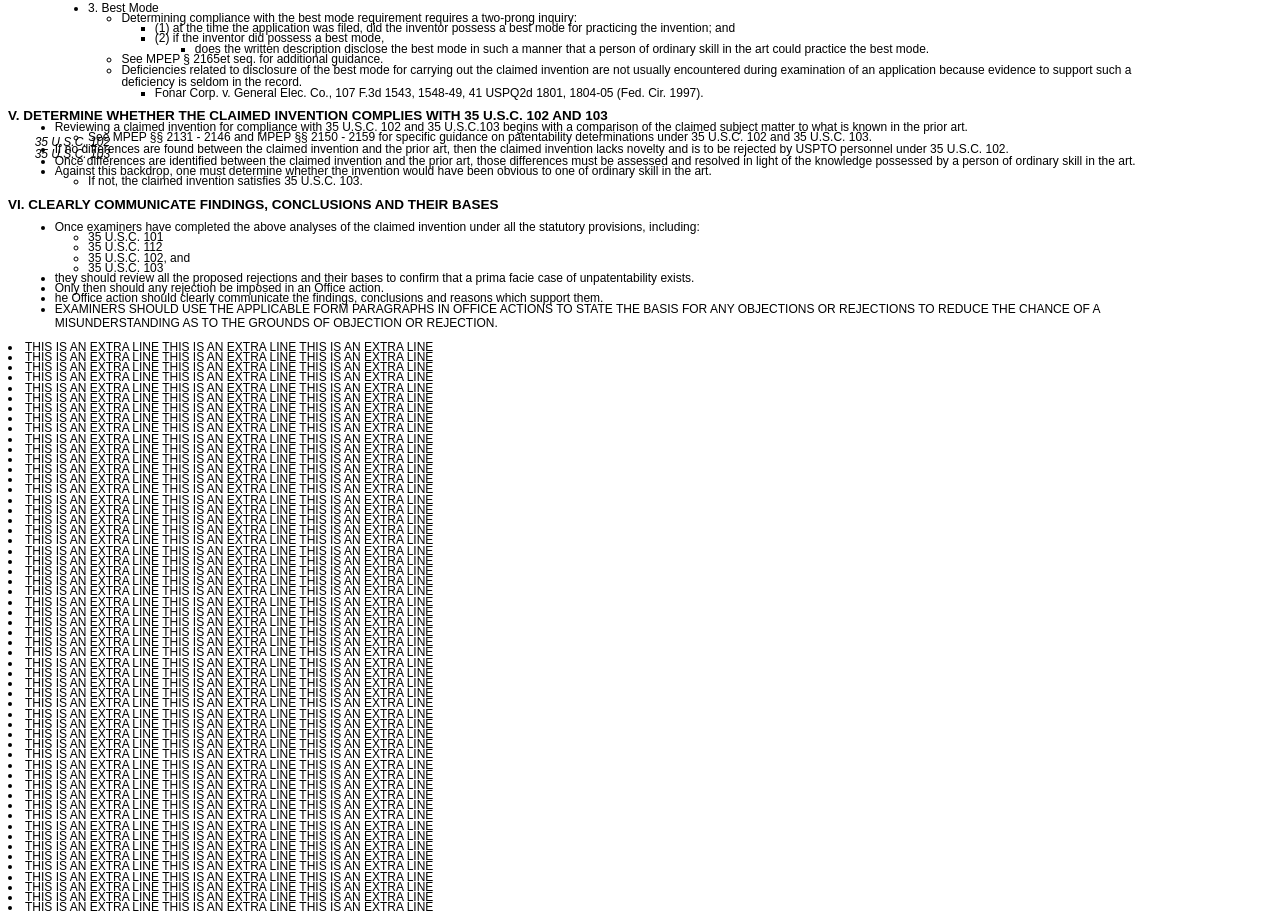
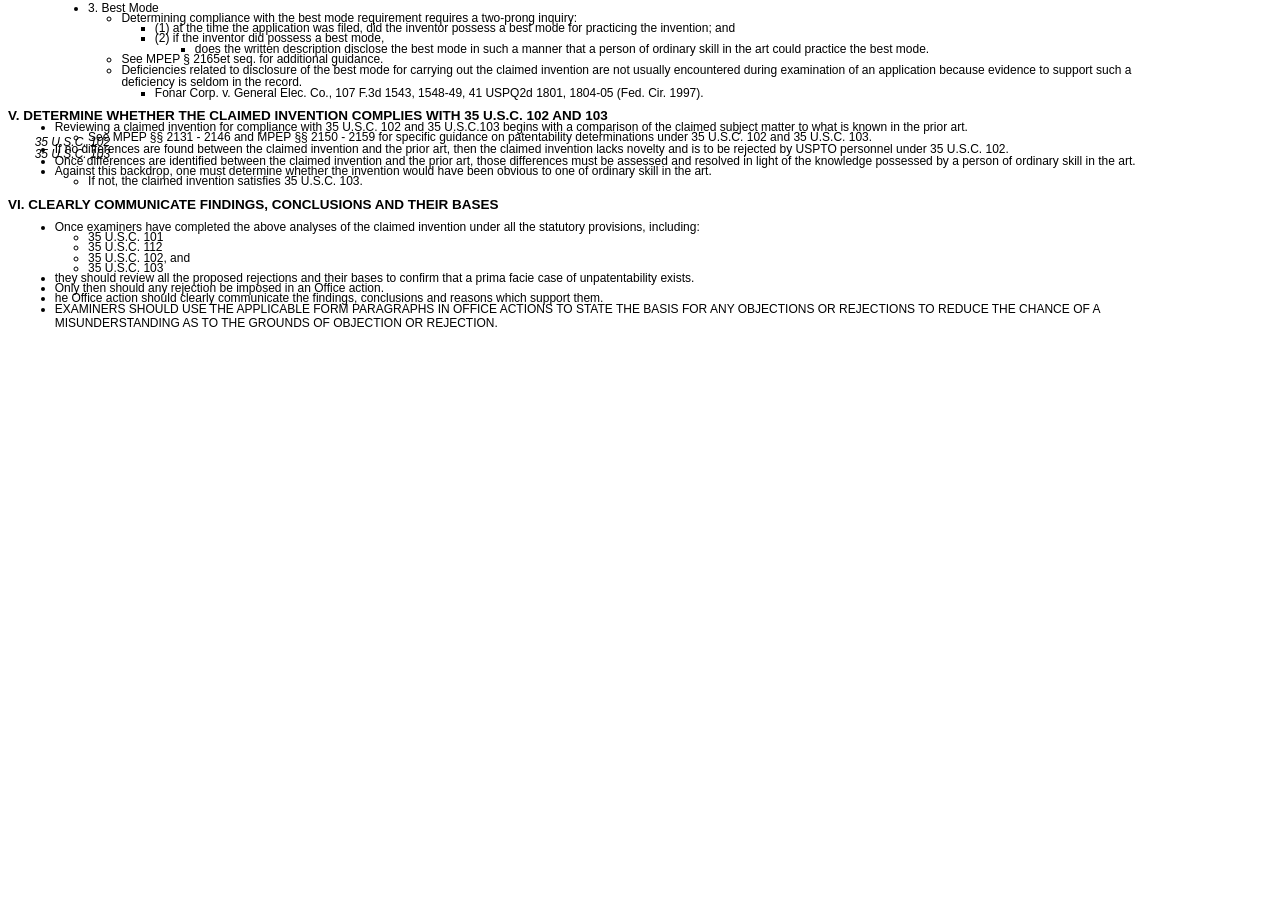
Before and after one commit to jlbush25/2103, a plain HTML site: page index.html in a window 1280 px wide. Shown: the part 1967-2887 px from the top of the page. After the commit the page ends 2309 px from the top, so only its background shows below. Drawn offline with Linux system fonts and the light colour scheme.

Commit message:
Update index.html

```diff
--- a/index.html
+++ b/index.html
@@ -465,64 +465,5 @@
 
 
 </div>
-
-
-   <li>THIS IS AN EXTRA LINE THIS IS AN EXTRA LINE THIS IS AN EXTRA LINE</li>
-	 <li>THIS IS AN EXTRA LINE THIS IS AN EXTRA LINE THIS IS AN EXTRA LINE</li>
-	 <li>THIS IS AN EXTRA LINE THIS IS AN EXTRA LINE THIS IS AN EXTRA LINE</li>
-	 <li>THIS IS AN EXTRA LINE THIS IS AN EXTRA LINE THIS IS AN EXTRA LINE</li>
-	 <li>THIS IS AN EXTRA LINE THIS IS AN EXTRA LINE THIS IS AN EXTRA LINE</li>
-	 <li>THIS IS AN EXTRA LINE THIS IS AN EXTRA LINE THIS IS AN EXTRA LINE</li>
-	 <li>THIS IS AN EXTRA LINE THIS IS AN EXTRA LINE THIS IS AN EXTRA LINE</li>
-	 <li>THIS IS AN EXTRA LINE THIS IS AN EXTRA LINE THIS IS AN EXTRA LINE</li>
-	 <li>THIS IS AN EXTRA LINE THIS IS AN EXTRA LINE THIS IS AN EXTRA LINE</li>
-	 <li>THIS IS AN EXTRA LINE THIS IS AN EXTRA LINE THIS IS AN EXTRA LINE</li>
-	 <li>THIS IS AN EXTRA LINE THIS IS AN EXTRA LINE THIS IS AN EXTRA LINE</li>
-	 <li>THIS IS AN EXTRA LINE THIS IS AN EXTRA LINE THIS IS AN EXTRA LINE</li>
-	 <li>THIS IS AN EXTRA LINE THIS IS AN EXTRA LINE THIS IS AN EXTRA LINE</li>
-	 <li>THIS IS AN EXTRA LINE THIS IS AN EXTRA LINE THIS IS AN EXTRA LINE</li>
-	 <li>THIS IS AN EXTRA LINE THIS IS AN EXTRA LINE THIS IS AN EXTRA LINE</li>
-	 <li>THIS IS AN EXTRA LINE THIS IS AN EXTRA LINE THIS IS AN EXTRA LINE</li>
-	 <li>THIS IS AN EXTRA LINE THIS IS AN EXTRA LINE THIS IS AN EXTRA LINE</li>
-	 <li>THIS IS AN EXTRA LINE THIS IS AN EXTRA LINE THIS IS AN EXTRA LINE</li>
-	 <li>THIS IS AN EXTRA LINE THIS IS AN EXTRA LINE THIS IS AN EXTRA LINE</li>
-	 <li>THIS IS AN EXTRA LINE THIS IS AN EXTRA LINE THIS IS AN EXTRA LINE</li>
-	 <li>THIS IS AN EXTRA LINE THIS IS AN EXTRA LINE THIS IS AN EXTRA LINE</li>
-	 <li>THIS IS AN EXTRA LINE THIS IS AN EXTRA LINE THIS IS AN EXTRA LINE</li>
-	 <li>THIS IS AN EXTRA LINE THIS IS AN EXTRA LINE THIS IS AN EXTRA LINE</li>
-	 <li>THIS IS AN EXTRA LINE THIS IS AN EXTRA LINE THIS IS AN EXTRA LINE</li>
-	 <li>THIS IS AN EXTRA LINE THIS IS AN EXTRA LINE THIS IS AN EXTRA LINE</li>
-	 <li>THIS IS AN EXTRA LINE THIS IS AN EXTRA LINE THIS IS AN EXTRA LINE</li>
-	 <li>THIS IS AN EXTRA LINE THIS IS AN EXTRA LINE THIS IS AN EXTRA LINE</li>
-	 <li>THIS IS AN EXTRA LINE THIS IS AN EXTRA LINE THIS IS AN EXTRA LINE</li>
-	 <li>THIS IS AN EXTRA LINE THIS IS AN EXTRA LINE THIS IS AN EXTRA LINE</li>
-	 <li>THIS IS AN EXTRA LINE THIS IS AN EXTRA LINE THIS IS AN EXTRA LINE</li>
-	 <li>THIS IS AN EXTRA LINE THIS IS AN EXTRA LINE THIS IS AN EXTRA LINE</li>
-	 <li>THIS IS AN EXTRA LINE THIS IS AN EXTRA LINE THIS IS AN EXTRA LINE</li>
-	 <li>THIS IS AN EXTRA LINE THIS IS AN EXTRA LINE THIS IS AN EXTRA LINE</li>
-	 <li>THIS IS AN EXTRA LINE THIS IS AN EXTRA LINE THIS IS AN EXTRA LINE</li>
-	 <li>THIS IS AN EXTRA LINE THIS IS AN EXTRA LINE THIS IS AN EXTRA LINE</li>
-	 <li>THIS IS AN EXTRA LINE THIS IS AN EXTRA LINE THIS IS AN EXTRA LINE</li>
-	 <li>THIS IS AN EXTRA LINE THIS IS AN EXTRA LINE THIS IS AN EXTRA LINE</li>
-	 <li>THIS IS AN EXTRA LINE THIS IS AN EXTRA LINE THIS IS AN EXTRA LINE</li>
-	 <li>THIS IS AN EXTRA LINE THIS IS AN EXTRA LINE THIS IS AN EXTRA LINE</li>
-	 <li>THIS IS AN EXTRA LINE THIS IS AN EXTRA LINE THIS IS AN EXTRA LINE</li>
-	 <li>THIS IS AN EXTRA LINE THIS IS AN EXTRA LINE THIS IS AN EXTRA LINE</li>
-	 <li>THIS IS AN EXTRA LINE THIS IS AN EXTRA LINE THIS IS AN EXTRA LINE</li>
-	 <li>THIS IS AN EXTRA LINE THIS IS AN EXTRA LINE THIS IS AN EXTRA LINE</li>
-	 <li>THIS IS AN EXTRA LINE THIS IS AN EXTRA LINE THIS IS AN EXTRA LINE</li>
-	 <li>THIS IS AN EXTRA LINE THIS IS AN EXTRA LINE THIS IS AN EXTRA LINE</li>
-	 <li>THIS IS AN EXTRA LINE THIS IS AN EXTRA LINE THIS IS AN EXTRA LINE</li>
-	 <li>THIS IS AN EXTRA LINE THIS IS AN EXTRA LINE THIS IS AN EXTRA LINE</li>
-	 <li>THIS IS AN EXTRA LINE THIS IS AN EXTRA LINE THIS IS AN EXTRA LINE</li>
-	 <li>THIS IS AN EXTRA LINE THIS IS AN EXTRA LINE THIS IS AN EXTRA LINE</li>
-	 <li>THIS IS AN EXTRA LINE THIS IS AN EXTRA LINE THIS IS AN EXTRA LINE</li>
-	 <li>THIS IS AN EXTRA LINE THIS IS AN EXTRA LINE THIS IS AN EXTRA LINE</li>
-	 <li>THIS IS AN EXTRA LINE THIS IS AN EXTRA LINE THIS IS AN EXTRA LINE</li>
-	 <li>THIS IS AN EXTRA LINE THIS IS AN EXTRA LINE THIS IS AN EXTRA LINE</li>
-	 <li>THIS IS AN EXTRA LINE THIS IS AN EXTRA LINE THIS IS AN EXTRA LINE</li>
-	 <li>THIS IS AN EXTRA LINE THIS IS AN EXTRA LINE THIS IS AN EXTRA LINE</li>
-	<li>THIS IS AN EXTRA LINE THIS IS AN EXTRA LINE THIS IS AN EXTRA LINE</li>
-
 </div>
 </div>
```
